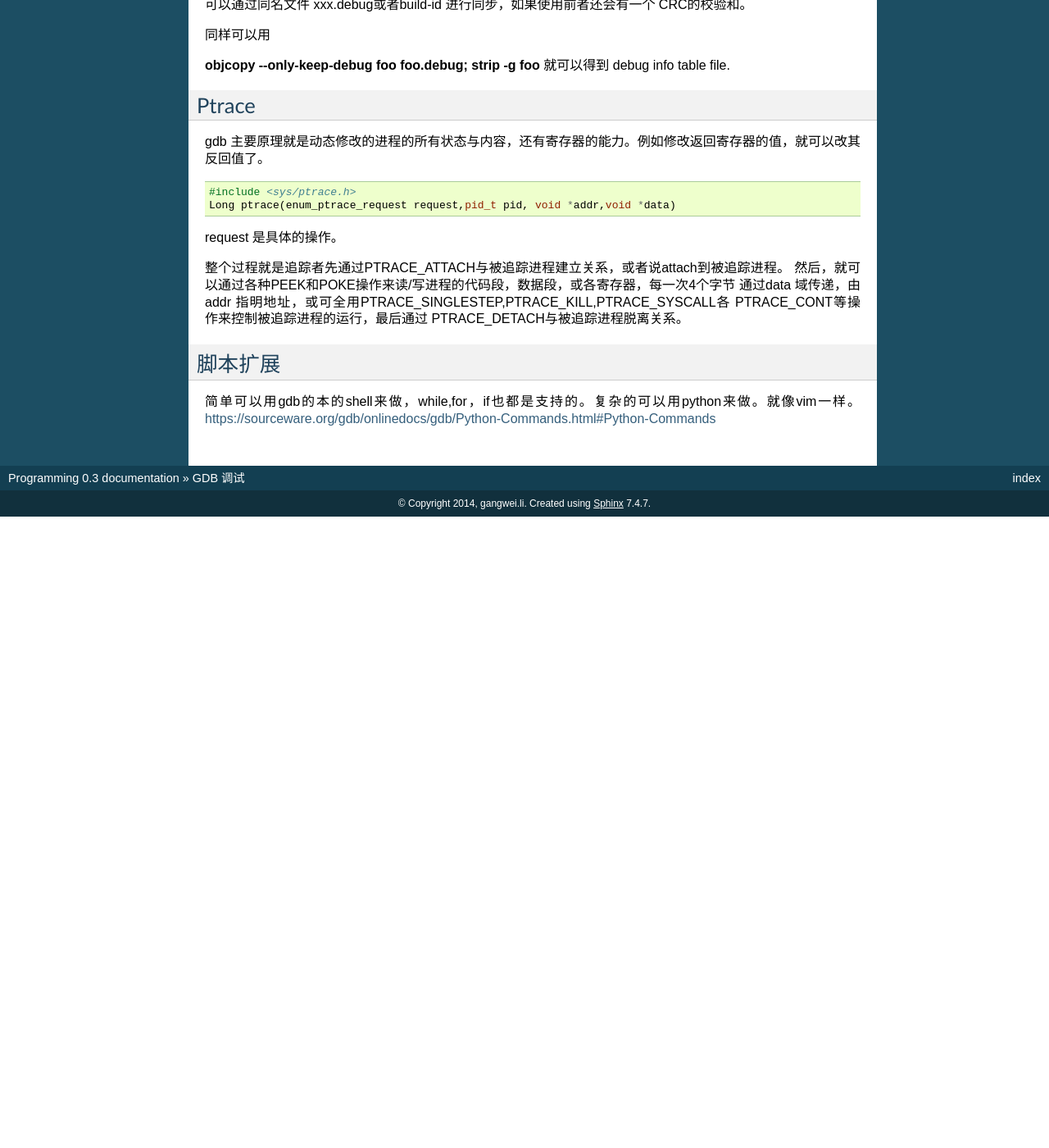
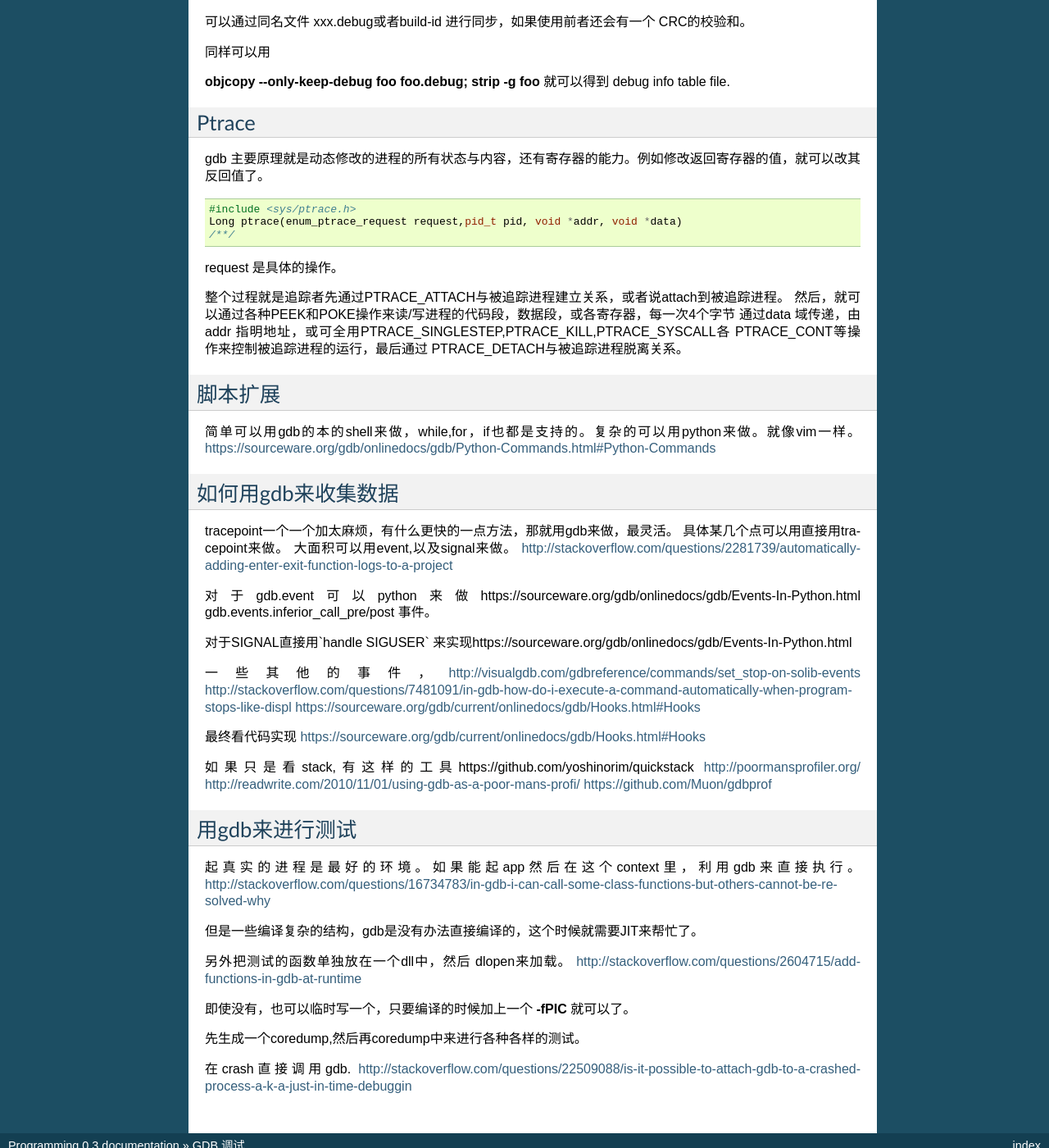
Before and after one commit to gwli/Programming, a Sphinx documentation site: the page built from source/content/Stage_2/HowToGDB.rst, in a window 1280 px wide and 1400 px high, scrolled down 13092 px. Shown: the whole window at 82% size. Built offline with Sphinx 7.4.7, drawn with Linux system fonts in a browser that asks for light colours; before the commit the page ends 13722 px from its top, so only the background shows below that; some of the changed text lies outside the part shown.

Commit message:
profiling with gdb

```diff
--- a/source/content/Stage_2/HowToGDB.rst
+++ b/source/content/Stage_2/HowToGDB.rst
@@ -45,9 +45,11 @@ debug 的难点：
 在gdb 中直接用info source 或者info functions 就看到全部函数名，并且还可以用python来操作，就像vim中一样。要把gdb练成vim 一样熟悉。
 这样就可以直接用trace命令来收集数据。
 VS中对于immediate Windows是可以执行一些调试命令，并且提供运行时库的相互环境，就像一个脚本语言解释环境一样。
-另一种方法，那就是利用event来收集数据。
+另一种方法，那就是利用event来收集数据。还有那就是系统的signal.
+https://xpapad.wordpress.com/2009/05/18/debugging-and-profiling-your-cc-programs-using-free-software/ 关键就是检查了symbol table了。
 
 gdb,attach 意味着你进入这个进程的空间，可以方便它的一切。
+
 
 调试器的用途
 ============
@@ -700,8 +702,8 @@ gdb 主要原理就是动态修改的进程的所有状态与内容，还有寄
 .. code-block:: c
 
    #include <sys/ptrace.h>
-   Long ptrace(enum_ptrace_request request,pid_t pid, void *addr,void *data)
-
+   Long ptrace(enum_ptrace_request request,pid_t pid, void *addr, void *data)
+   /**/
 
 request 是具体的操作。
 
@@ -718,3 +720,49 @@ PTRACE_CONT等操作来控制被追踪进程的运行，最后通过 PTRACE_DETA
 
 简单可以用gdb的本的shell来做，while,for，if也都是支持的。复杂的可以用python来做。就像vim一样。
 https://sourceware.org/gdb/onlinedocs/gdb/Python-Commands.html#Python-Commands
+
+
+如何用gdb来收集数据
+===================
+
+tracepoint一个一个加太麻烦，有什么更快的一点方法，那就用gdb来做，最灵活。
+具体某几个点可以用直接用tracepoint来做。
+大面积可以用event,以及signal来做。
+http://stackoverflow.com/questions/2281739/automatically-adding-enter-exit-function-logs-to-a-project
+
+对于gdb.event可以python来做https://sourceware.org/gdb/onlinedocs/gdb/Events-In-Python.html
+gdb.events.inferior_call_pre/post 事件。
+
+对于SIGNAL直接用`handle SIGUSER` 来实现https://sourceware.org/gdb/onlinedocs/gdb/Events-In-Python.html
+
+一些其他的事件，http://visualgdb.com/gdbreference/commands/set_stop-on-solib-events
+http://stackoverflow.com/questions/7481091/in-gdb-how-do-i-execute-a-command-automatically-when-program-stops-like-displ
+https://sourceware.org/gdb/current/onlinedocs/gdb/Hooks.html#Hooks
+
+最终看代码实现 https://sourceware.org/gdb/current/onlinedocs/gdb/Hooks.html#Hooks
+
+.. code-block:: cpp
+   define hook-stop
+
+如果只是看stack,有这样的工具https://github.com/yoshinorim/quickstack
+http://poormansprofiler.org/
+http://readwrite.com/2010/11/01/using-gdb-as-a-poor-mans-profi/
+https://github.com/Muon/gdbprof
+
+用gdb来进行测试
+===============
+
+起真实的进程是最好的环境。如果能起app然后在这个context里，利用gdb来直接执行。
+http://stackoverflow.com/questions/16734783/in-gdb-i-can-call-some-class-functions-but-others-cannot-be-resolved-why
+
+但是一些编译复杂的结构，gdb是没有办法直接编译的，这个时候就需要JIT来帮忙了。
+
+另外把测试的函数单独放在一个dll中，然后 dlopen来加载。
+http://stackoverflow.com/questions/2604715/add-functions-in-gdb-at-runtime
+
+即使没有，也可以临时写一个，只要编译的时候加上一个 :command:`-fPIC` 就可以了。
+
+先生成一个coredump,然后再coredump中来进行各种各样的测试。
+
+在crash直接调用gdb.
+http://stackoverflow.com/questions/22509088/is-it-possible-to-attach-gdb-to-a-crashed-process-a-k-a-just-in-time-debuggin
```
